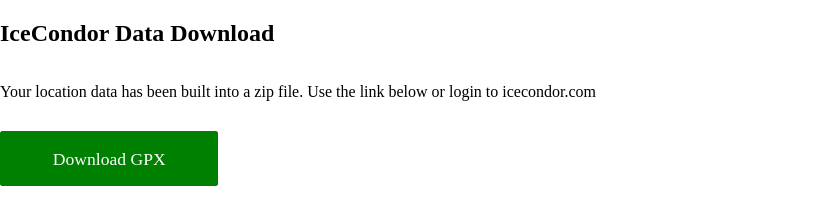
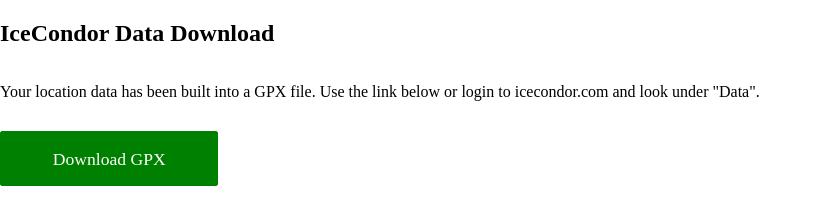
Before and after one commit to icecondor/api, a website: page email/dump_ready.jade in a window 1280 px wide. Shown: the whole page, without its empty margins (0-822 px from the left). Drawn offline with nearby package versions, Linux system fonts and the light colour scheme; files that its build step writes are made by us from their sources.

Commit message:
email wording

```diff
--- a/email/dump_ready.jade
+++ b/email/dump_ready.jade
@@ -8,7 +8,7 @@
     h2 IceCondor Data Download
 
     p(style='padding: 1em 0;').
-      Your location data has been built into a zip file. Use the link
-      below or login to icecondor.com
+      Your location data has been built into a GPX file. Use the link
+      below or login to icecondor.com and look under "Data".
 
     a.btn(target="_blank" href='#{link}' style='background: green; color: white; padding: 1em 3em; border-radius: 0.1em; text-decoration: none; outline: 0.1em solid; line-height: 3em; font-size: 110%') Download GPX
```
